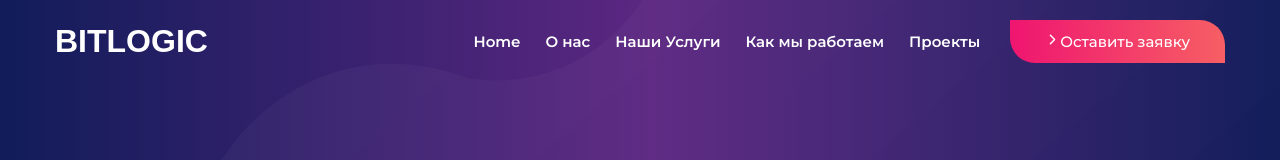
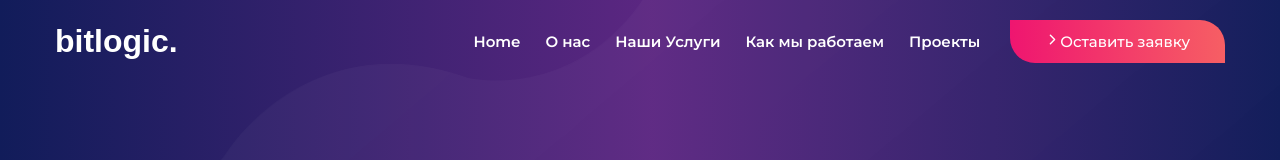
Before and after one commit to Dake2024/ITD-labs, a plain HTML site: page index.html in a window 1280 px wide. Shown: the top 160 px of the page. Drawn offline with nearby package versions, Linux system fonts and the light colour scheme.

Commit message:
Update index.html

```diff
--- a/index.html
+++ b/index.html
@@ -37,7 +37,7 @@
       <div class="overlay" data-overlay></div>
 
       <a href="#">
-        <h1 class="logo">BITLOGIC</h1>
+        <h1 class="logo">bitlogic.</h1>
       </a>
 
       <nav class="navbar" data-navbar>
@@ -733,7 +733,7 @@
 
         <div class="footer-brand">
 
-          <a href="#" class="logo">BITLOGIC</a>
+          <a href="#" class="logo">bitlogic</a>
 
           <p class="text">
             Мы объединяем инновации и креативность, чтобы превратить ваши идеи в реальность. Наша миссия — помогать компаниям вступать в новую эру цифровизации, предоставляя инструменты для достижения впечатляющих результатов.
```
